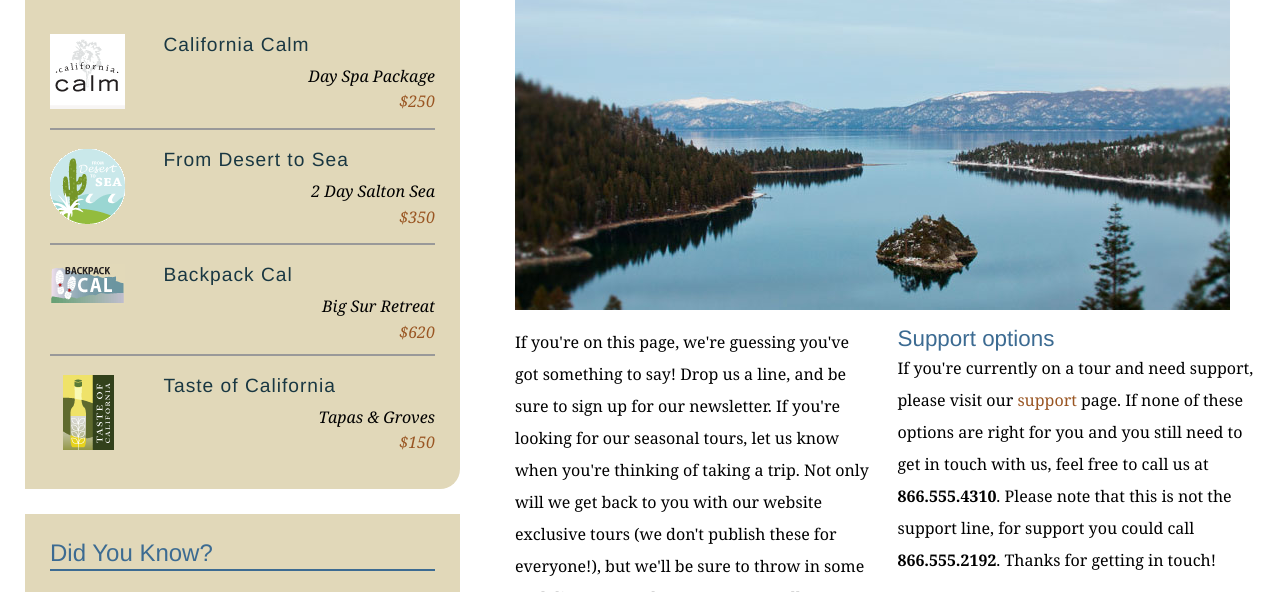
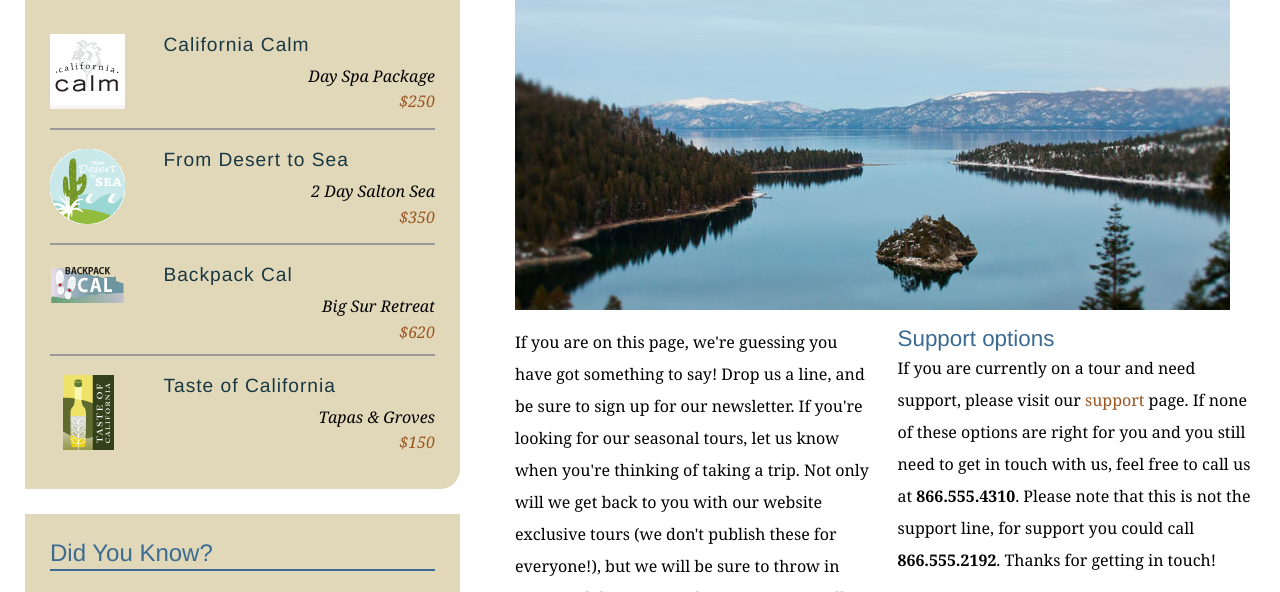
Before and after one commit to joyceMoss/exploreCA, a plain HTML site: page contact.html in a window 1280 px wide. Shown: the part 342-934 px from the top of the page. Drawn offline with Linux system fonts and the light colour scheme.

Commit message:
removed contractions for clarity

```diff
--- a/contact.html
+++ b/contact.html
@@ -68,10 +68,10 @@
           <h1>Get in touch</h1>
           <img src="assets/images/emerald_bay.jpg" alt="Beautiful Lake Tahoe" class="articleImage" />
           <div class="multiCol">
-            <p>If you're on this page, we're guessing you've got something to say! Drop us a line, and be sure to sign up for our newsletter. If you're looking for our seasonal tours,  let us know when you're thinking of taking a trip. Not only will we get back to you with our website exclusive tours (we don't publish these for everyone!), but we'll be sure to throw in some cool discounts and tour extras as well.</p>
+            <p>If you are on this page, we're guessing you have got something to say! Drop us a line, and be sure to sign up for our newsletter. If you're looking for our seasonal tours,  let us know when you're thinking of taking a trip. Not only will we get back to you with our website exclusive tours (we don't publish these for everyone!), but we will be sure to throw in some cool discounts and tour extras as well.</p>
 
             <h2>Support options</h2>
-            <p>If you're currently on a tour and need support, please visit our <a href="support.html">support</a> page. If none of these options are right for you and you still need to get in touch with us, feel free to call us at<span class="phone"> <strong>866.555.4310</strong>. Please note that this is not the support line, for support you could call </span><strong>866.555.2192</strong>. Thanks for getting in touch!</p>
+            <p>If you are currently on a tour and need support, please visit our <a href="support.html">support</a> page. If none of these options are right for you and you still need to get in touch with us, feel free to call us at<span class="phone"> <strong>866.555.4310</strong>. Please note that this is not the support line, for support you could call </span><strong>866.555.2192</strong>. Thanks for getting in touch!</p>
           </div>
 
           <form id="frmContact" name="frmContact" method="post" action="contact_process.html">
```
